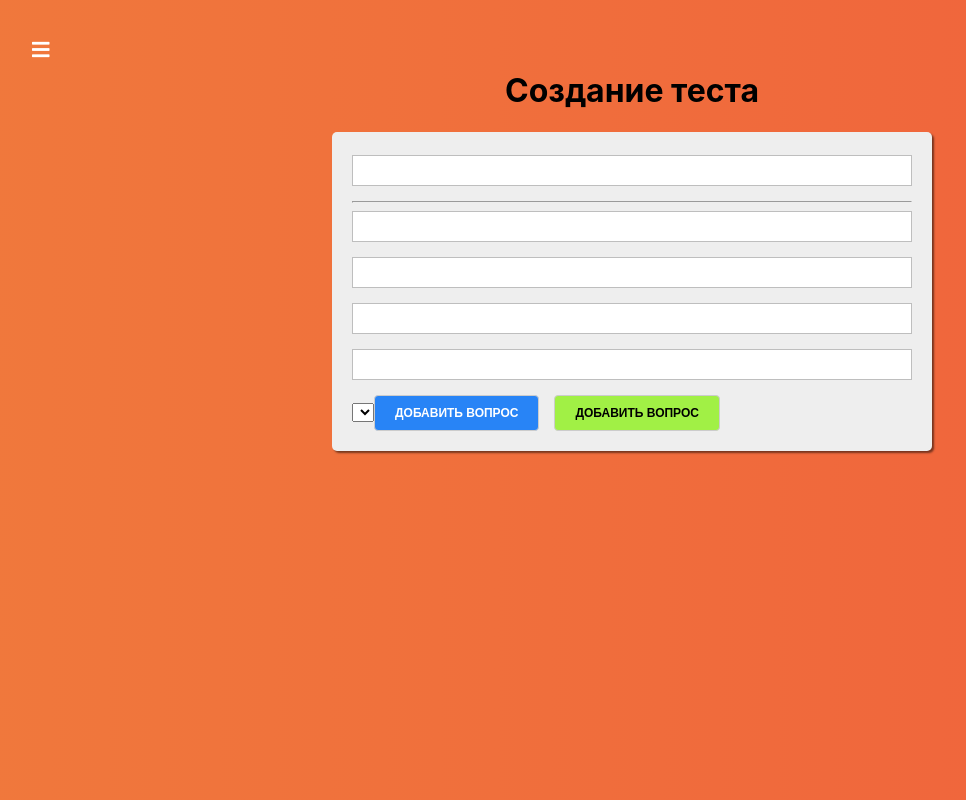
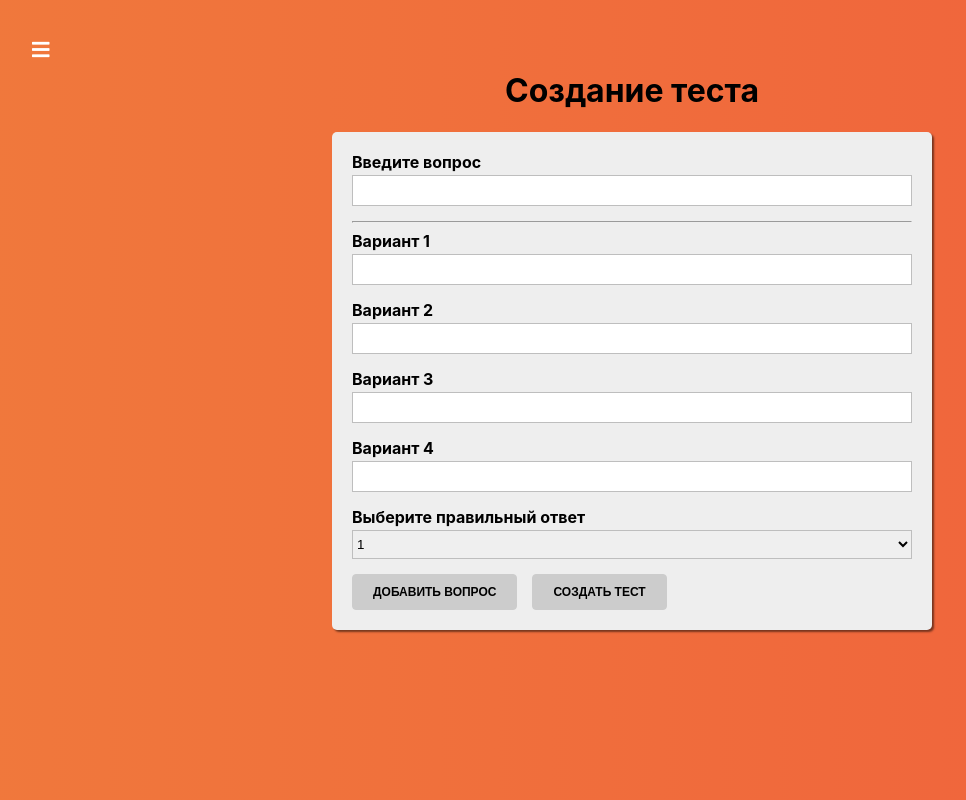
Before and after one commit to Motformon/react-app-practice, a React app: page /quiz-creator in a window 1280 px wide. Shown: the whole page, without its empty margins (8-974 px from the left). Built offline with nearby package versions, Linux system fonts and the light colour scheme.

Commit message:
Логика формы создания тестов

```diff
--- /dev/null
+++ b/src/components/UI/Select/Select.js
@@ -0,0 +1,38 @@
+import React  from "react";
+import classes from "./Select.module.scss";
+
+const Select = props => {
+
+	const htmlFor = `${props.label} - ${Math.random()}`;
+
+	const cls = [
+		classes.Select
+	];
+
+	return (
+		<div className={cls.join(' ')}>
+			<label htmlFor={htmlFor}>{props.label}</label>
+			<select
+				id={htmlFor}
+				value={props.value}
+				onChange={props.onChange}
+			>
+			{props.options.map((option,index) => {
+				return (
+					<option
+						value={option.value}
+						key={option.value + index}
+					>
+
+						{option.text}
+					</option>
+				)
+			})}
+			</select>
+		</div>
+
+
+	)
+}
+
+export default Select;
--- /dev/null
+++ b/src/components/UI/Select/Select.module.scss
@@ -0,0 +1,19 @@
+.Select {
+	margin-bottom: 15px;
+	label {
+		margin: 0 0 3px 0;
+		padding: 0;
+		font-weight: bold;
+		display: block;
+	}
+	select {
+		display: block;
+		box-sizing: border-box;
+		border: 1px solid #bebebe;
+		outline: none;
+		height: 29px;
+		margin: 0 0 5px;
+		width: 100%;
+		transition: all .3s ease;
+	}
+}
--- a/src/containers/QuizCreator/QuizCreator.js
+++ b/src/containers/QuizCreator/QuizCreator.js
@@ -2,49 +2,163 @@
 import classes from "./QuizCreator.module.scss";
 import Button from "../../components/UI/Button/Button";
 import Input from "../../components/UI/Input/Input";
+import Select from "../../components/UI/Select/Select";
+import {createControl, validate, validateForm} from "../../form/formFramework";
+import Auxiliary from "../../hoc/Auxiliary/Auxiliary"
+
+function createOptionControl(number) {
+	return createControl({
+		label: `Вариант ${number}`,
+		errorMessage: 'Значение не может быть пустым',
+		id: number
+	}, {required: true});
+}
+
+function createFormControls() {
+	return {
+		question: createControl({
+			label: 'Введите вопрос',
+			errorMessage: 'Вопрос не может быть пустым'
+		}, {required: true}),
+		option1: createOptionControl(1),
+		option2: createOptionControl(2),
+		option3: createOptionControl(3),
+		option4: createOptionControl(4)
+	}
+}
 
 class QuizCreator extends Component {
+
+	state = {
+		quiz: [],
+		isFormValid: false,
+		rightAnswerId: 1,
+		formControls: createFormControls()
+	}
 
 	submitHandler = (event) => {
 		event.preventDefault();
 	}
 
-	addQuestionHandler = () => {
+	addQuestionHandler = (event) => {
+		event.preventDefault();
+
+		const quiz = this.state.quiz.concat();
+		const index = quiz.length + 1;
+
+		const {question, option1, option2, option3, option4} = this.state.formControls;
+
+		const questionItem = {
+			question: question.value,
+			id: index,
+			rightAnswerId: this.state.rightAnswerId,
+			answers: [
+				{text: option1.value, id: option1.id},
+				{text: option2.value, id: option2.id},
+				{text: option3.value, id: option3.id},
+				{text: option4.value, id: option4.id}
+			]
+		}
+
+		quiz.push(questionItem);
+
+		this.setState({
+			quiz,
+			isFormValid: false,
+			rightAnswerId: 1,
+			formControls: createFormControls()
+		})
+	}
+
+	createQuizHandler = (event) => {
+		event.preventDefault();
+		console.log(this.state.quiz);
+	}
+
+	changeHandler = (value, controlName) => {
+		const formControls = { ...this.state.formControls };
+		const control = { ...formControls[controlName] };
+
+		control.touched = true;
+		control.value = value;
+		control.valid = validate(control.value, control.validation);
+
+		formControls[controlName] = control;
+
+		this.setState({
+			formControls,
+			isFormValid: validateForm(formControls)
+		})
 
 	}
 
-	createQuizHandler = () => {
+	renderControls = () => {
+		return Object.keys(this.state.formControls).map((controlName, index) => {
+			const control = this.state.formControls[controlName];
+
+			return (
+				<Auxiliary key={controlName + index}>
+				<Input
+						label={control.label}
+						value={control.value}
+						valid={control.valid}
+						shouldValidate={!!control.validation}
+						touched={control.touched}
+						errorMessage={control.errorMessage}
+						onChange={event => this.changeHandler(event.target.value, controlName)}
+					/>
+					{	index === 0 ? <hr/> :null }
+				</Auxiliary>
+			)
+		});
+	}
+
+	selectChangeHandler = event => {
+		this.setState({
+			rightAnswerId: +event.target.value
+		})
 
 	}
 
   render() {
+		const select = <Select
+			label="Выберите правильный ответ"
+			value={this.rightAnswerId}
+			onChange={this.selectChangeHandler}
+			options={[
+				{text: 1, value: 1},
+				{text: 2, value: 2},
+				{text: 3, value: 3},
+				{text: 4, value: 4}
+			]}
+		/>
+
     return (
       <div className={classes.QuizCreator}>
 				<div>
 					<h1>Создание теста</h1>
 					<form onSubmit={this.submitHandler} action="">
 
-						<Input/>
-						<hr/>
-						<Input/>
-						<Input/>
-						<Input/>
-						<Input/>
+
+					{this.renderControls()}
 
 
-						<select></select>
+						{select}
 
 						<Button
 							type="primary"
 							onClick={this.addQuestionHandler}
+							disabled={!this.state.isFormValid}
 						>
 							Добавить вопрос
 						</Button>
+
 						<Button
 							type="success"
 							onClick={this.createQuizHandler}
+							disabled={this.state.quiz.length === 0}
 						>
-							Добавить вопрос
+							Создать тест
 						</Button>
 					</form>
 				</div>
--- /dev/null
+++ b/src/form/formFramework.js
@@ -0,0 +1,40 @@
+export function createControl(config, validation) {
+
+	return {
+		...config,
+		validation,
+		valid: !validation,
+		touched: false,
+		value: ''
+	}
+
+}
+
+
+export function validate(value, validation = null) {
+	if(!validation) {
+		return true;
+	}
+
+	let isValid = true;
+
+	if(validation.required) {
+		isValid = value.trim() !== '' && isValid;
+	}
+
+	return isValid;
+}
+
+
+export function validateForm(formControls) {
+		let isFormValid = true;
+
+		for(let control in formControls) {
+			if(formControls.hasOwnProperty(control)) {
+				isFormValid = formControls[control].valid && isFormValid
+			}
+		}
+
+		return isFormValid;
+
+}
--- /dev/null
+++ b/src/hoc/Auxiliary/Auxiliary.js
@@ -0,0 +1,3 @@
+const Auxiliary = (props) => props.children;
+
+export default Auxiliary;
```
